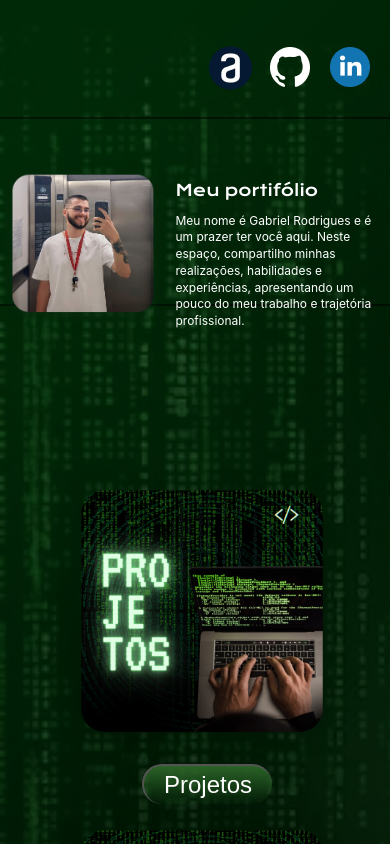
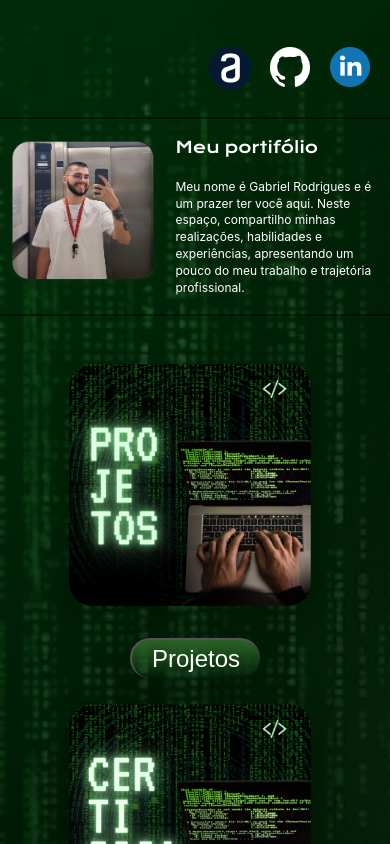
Before and after one commit to GabrielRodriguesFerreira/meu-portifolio, a React (Create React App) app: page / in a window 390 px wide. Shown: the top 844 px of the page. Built offline with nearby package versions, Linux system fonts and the light colour scheme.

Commit message:
terceiro commit

```diff
--- a/src/componentes/PaginaDeInicio/paginaDeInicio.module.css
+++ b/src/componentes/PaginaDeInicio/paginaDeInicio.module.css
@@ -113,7 +113,8 @@ button:hover {
 
     .imagem_grid {
         display: block;
-        left: 22px;
+        left: 10px;
+        top: 40%;
     }
 
     .imagem_item {
--- a/src/componentes/Svgs/Linhas/linhas.module.css
+++ b/src/componentes/Svgs/Linhas/linhas.module.css
@@ -29,6 +29,6 @@
 
     .linhasvg2 {
         width: 100%;
-        top: 150px;
+        top: 160px;
     }
 }
--- a/src/componentes/Textos/TextoPaginaInicial/minhaFoto.module.css
+++ b/src/componentes/Textos/TextoPaginaInicial/minhaFoto.module.css
@@ -47,11 +47,11 @@
     .minhaFoto {
         width: 170px;
         height: 170px;
-        top: 19%;
+        top: 15%;
     }
 
     .textos {
-        top: 20%;
+        top: 15%;
         left: 45%;
         font-size: 16px;
         width: 50%;
@@ -59,7 +59,7 @@
     }
 
     .textos__h2 {
-        top: 24%;
+        top: 20%;
         left: 45%;
         font-size: 12px;
         width: 52%;
```
